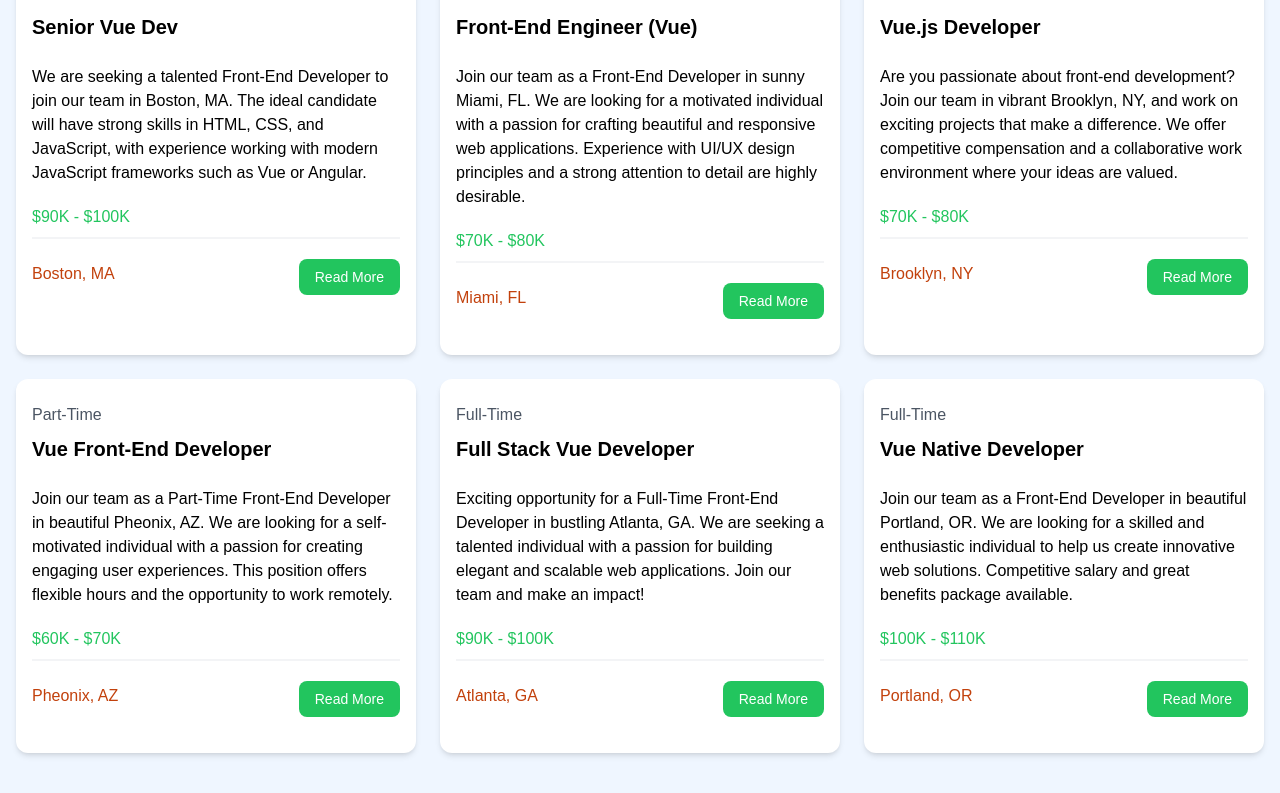
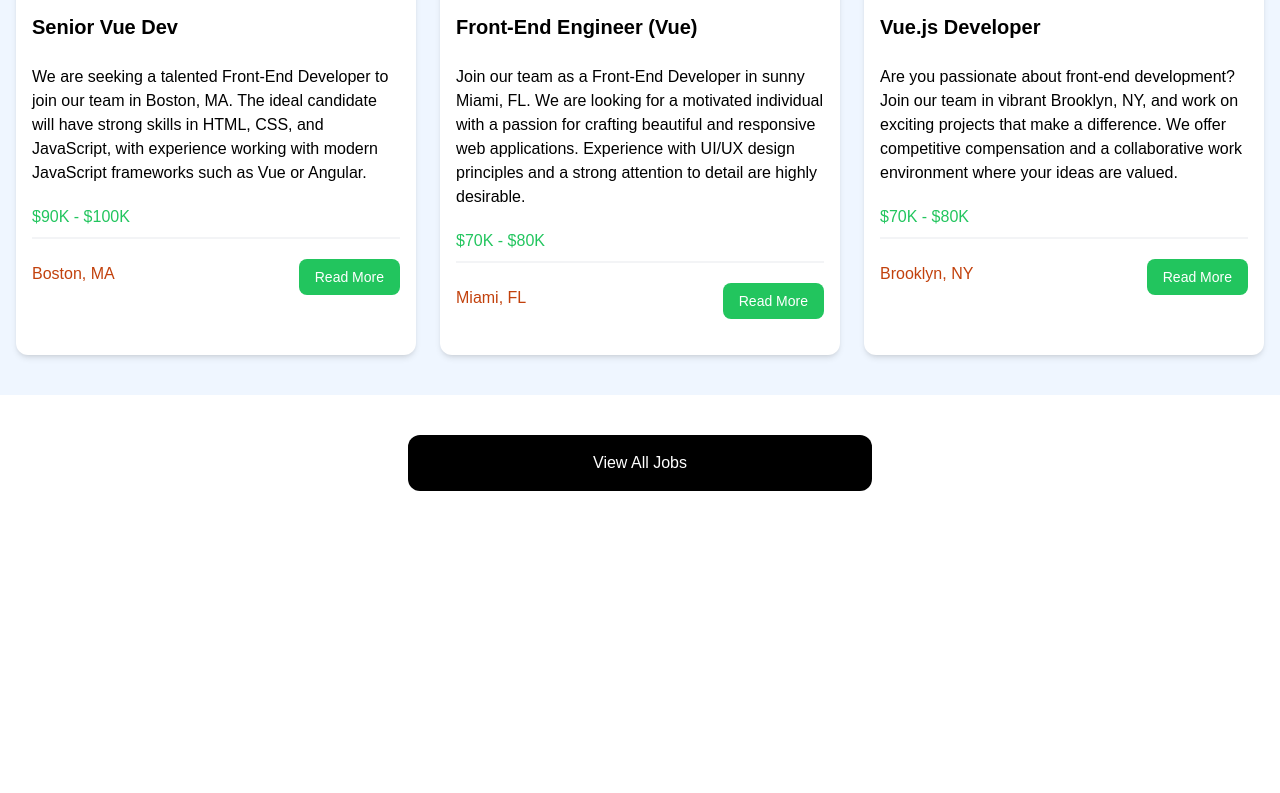
Before and after one commit to SabaragamuwaSATD/Job_Listing_vueJs, a Vue app: page / in a window 1280 px wide. Shown: the part 647-1440 px from the top of the page. After the commit the page ends 1178 px from the top, so only its background shows below. Built offline with nearby package versions, Linux system fonts and the light colour scheme.

Commit message:
view all jobs button implemented

```diff
--- a/src/App.vue
+++ b/src/App.vue
@@ -8,5 +8,5 @@
   <Navbar />
   <Hero title="Tharindu" subTitle="Hey there welcome to my blog" />
   <HomeCard />
-  <JobListing />
+  <JobListing :limits="3" :showButton="true" />
 </template>
--- a/src/components/JobListings.vue
+++ b/src/components/JobListings.vue
@@ -2,17 +2,36 @@
 import jobData from "@/jobs.json";
 import JobListing from "./JobListing.vue";
 import { ref } from "vue";
+import { defineProps } from "vue";
 
 const jobs = ref(jobData.jobs);
-console.log(jobs.value);
+
+defineProps({
+  limits: Number,
+  showButton: {
+    type: Boolean,
+    default: false,
+  },
+});
 </script>
 <template>
   <section class="bg-blue-50 px-4 py-10">
     <div class="container-xl lg:container m-auto">
       <h2 class="text-3xl font-bold text-green-500">Browse Jobs</h2>
       <div class="grid grid-cols-1 md:grid-cols-3 gap-6">
-        <JobListing v-for="job in jobs" :key="job.id" :job="job" />
+        <JobListing
+          v-for="job in jobs.slice(0, limits || jobs.length)"
+          :key="job.id"
+          :job="job"
+        />
       </div>
     </div>
   </section>
+  <section v-if="showButton" class="m-auto max-w-lg my-10 px-6">
+    <a
+      href="jobs.html"
+      class="block bg-black text-white text-center py-4 px-6 rounded-xl hover:bg-gray-700"
+      >View All Jobs</a
+    >
+  </section>
 </template>
```
